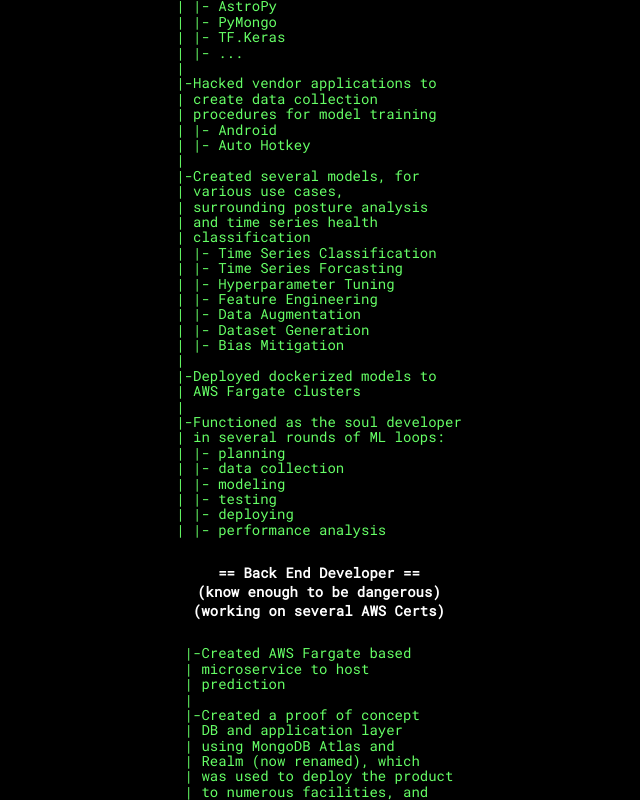
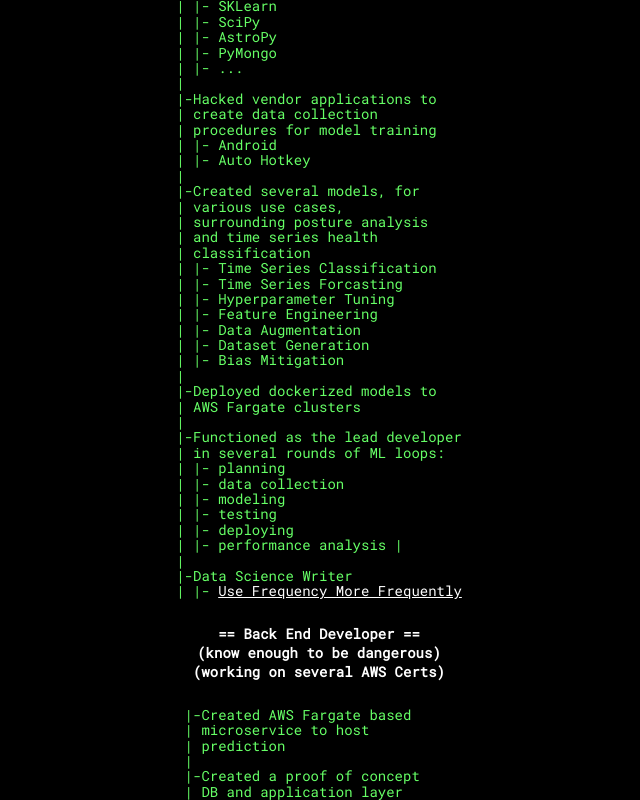
Before and after one commit to DanielWarfield1/danielwarfield.dev, a React (Create React App) app: page / in a window 1280 px wide. Shown: the part 5248-6048 px from the top of the page, without its empty margins (321-961 px from the left). Built offline with nearby package versions, Linux system fonts and the light colour scheme.

Commit message:
Added Writing experience

```diff
--- a/src/Components/ProfileDev.js
+++ b/src/Components/ProfileDev.js
@@ -254,6 +254,10 @@
                 <br />
                 | |- Matplotlib
                 <br />
+                | |- PyTorch
+                <br />
+                | |- TF.Keras
+                <br />
                 | |- SKLearn
                 <br />
                 | |- SciPy
@@ -261,8 +265,6 @@
                 | |- AstroPy
                 <br />
                 | |- PyMongo
-                <br />
-                | |- TF.Keras
                 <br />
                 | |- ...
                 <br />
@@ -308,7 +310,7 @@
                 | AWS Fargate clusters
                 <br />
                 |<br />
-                |-Functioned as the soul developer
+                |-Functioned as the lead developer
                 <br />
                 | in several rounds of ML loops:
                 <br />
@@ -320,7 +322,17 @@
                 <br />
                 | |- testing
                 <br />| |- deploying
-                <br />| |- performance analysis
+                <br />| |- performance analysis |<br />
+                |<br />
+                |-Data Science Writer
+                <br />| |-{" "}
+                <a
+                  href="https://medium.com/@danielwarfield1/use-frequency-more-frequently-14715714de38"
+                  style={{ color: "white" }}
+                >
+                  Use Frequency More Frequently
+                </a>
+                <br />
               </p>
             </div>
             <h2>
```
